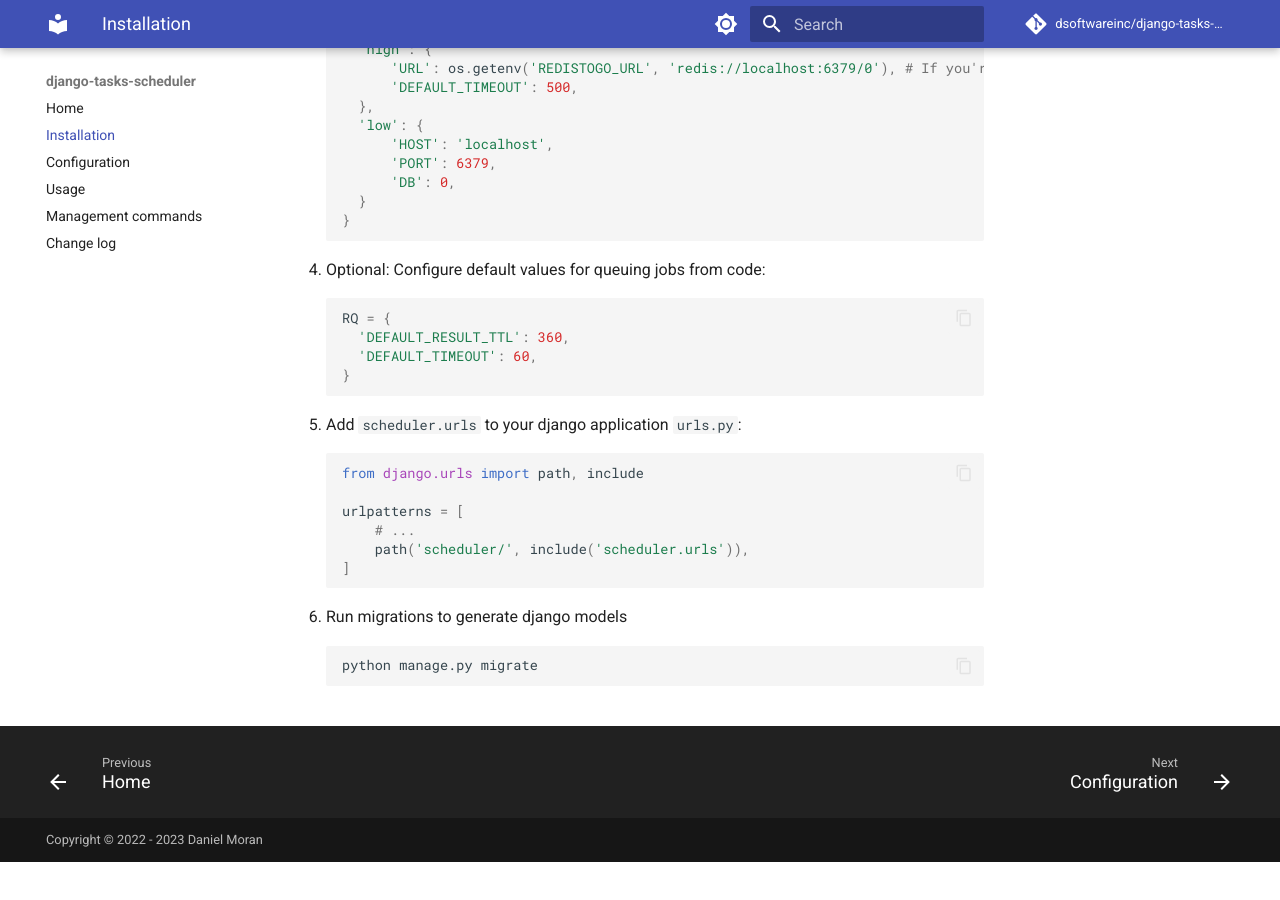
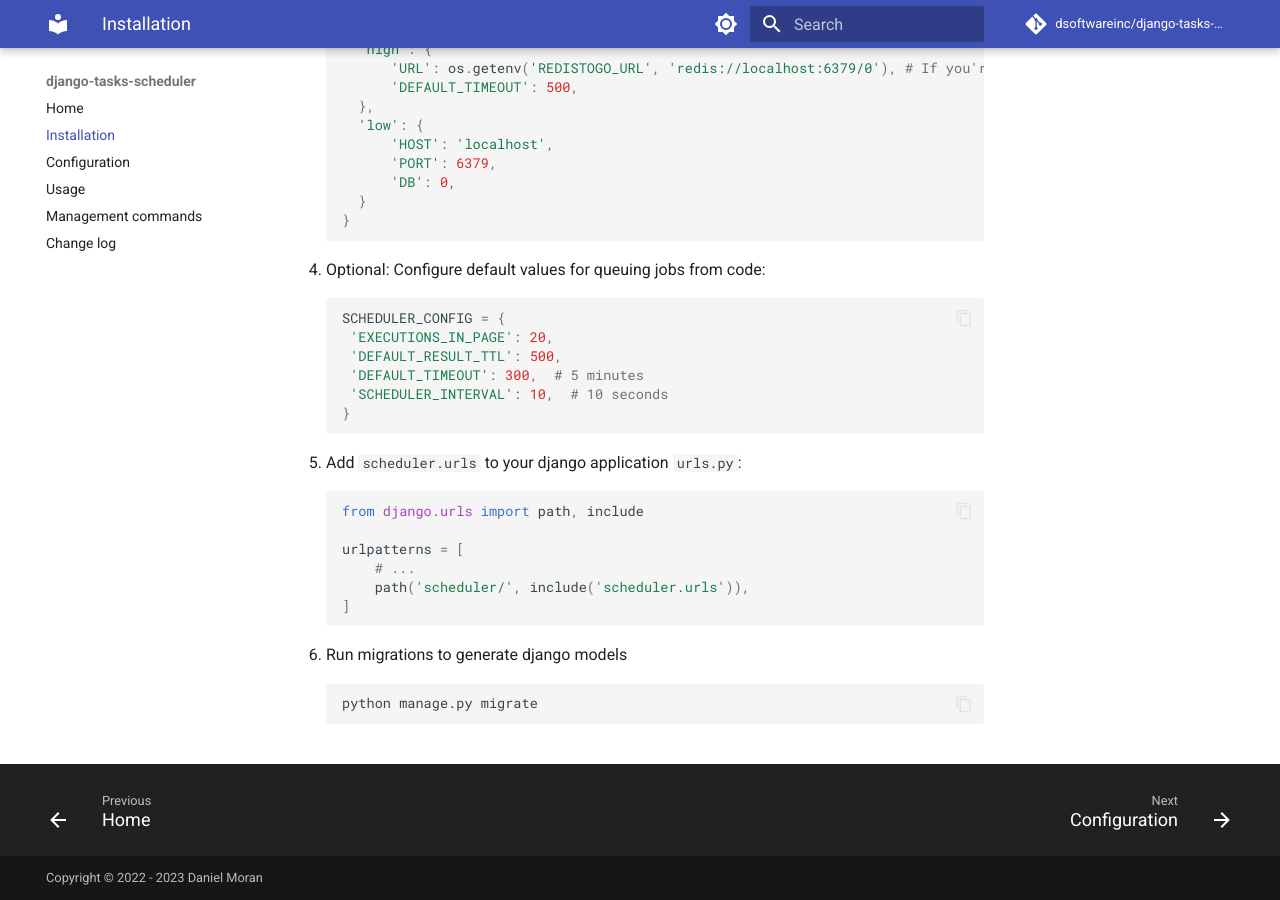
Before and after one commit to django-commons/django-tasks-scheduler, an MkDocs documentation site: the page built from docs/installation.md, in a window 1280 px wide and 900 px high, scrolled down 1042 px. Built offline with MkDocs 1.6.1 and Material for MkDocs 9.7.7, drawn with Linux system fonts in a browser that asks for light colours; comment, search, counter and statistics services are not loaded; before the commit the page ends 1904 px from its top, so only the background shows below that.

Commit message:
Improve documentation

````diff
--- a/docs/installation.md
+++ b/docs/installation.md
@@ -61,9 +61,11 @@
 
 4. Optional: Configure default values for queuing jobs from code:
    ```python
-   RQ = {
-     'DEFAULT_RESULT_TTL': 360,
-     'DEFAULT_TIMEOUT': 60,
+   SCHEDULER_CONFIG = {
+    'EXECUTIONS_IN_PAGE': 20,
+    'DEFAULT_RESULT_TTL': 500,
+    'DEFAULT_TIMEOUT': 300,  # 5 minutes
+    'SCHEDULER_INTERVAL': 10,  # 10 seconds
    }
    ```
 
````
Also changed, not shown: .github/CONTRIBUTING.md.
